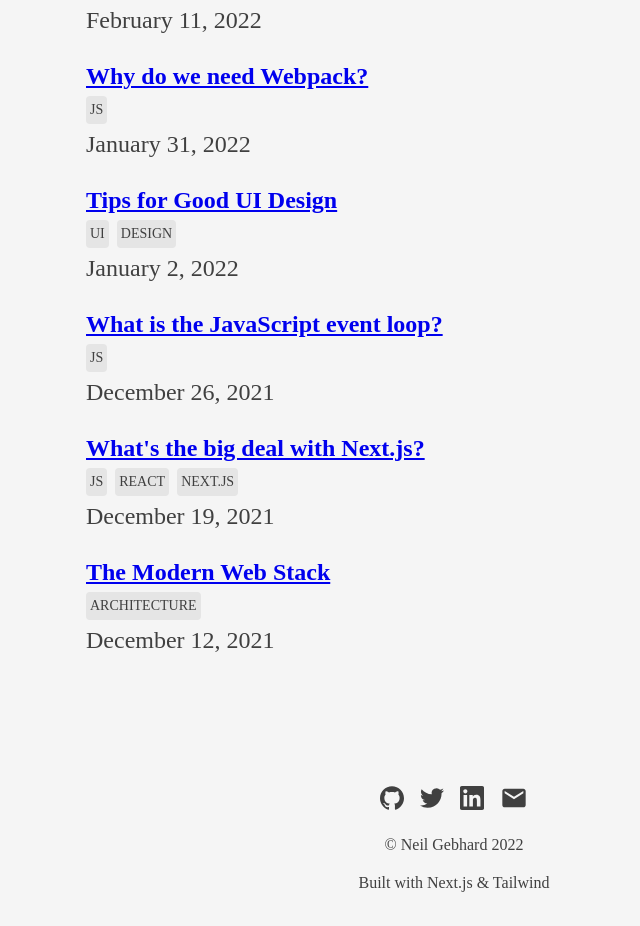
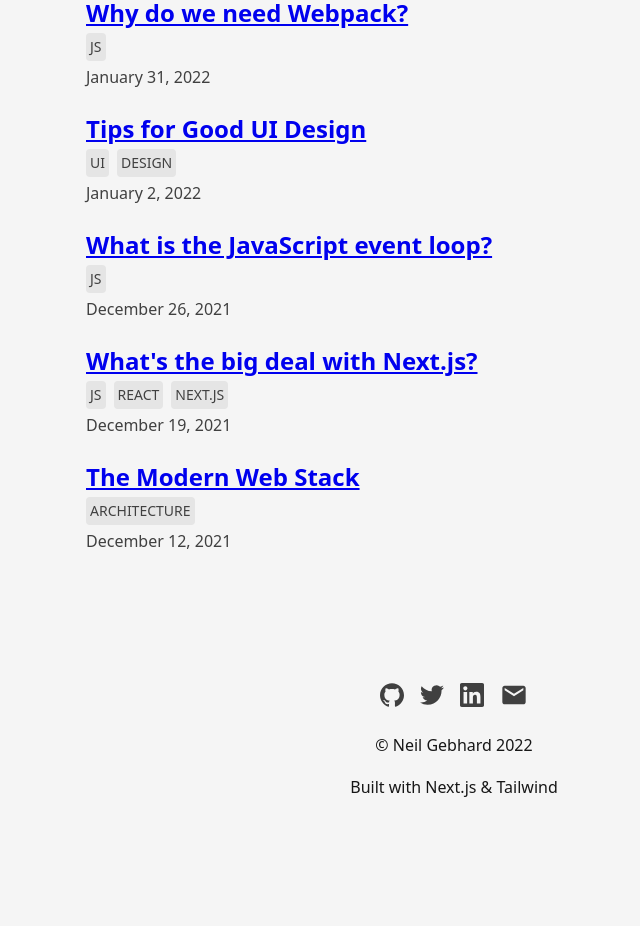
Before and after one commit to neilgebhard/neilgebhard.com, a Next.js app: page / in a window 1280 px wide. Shown: the part 1428-2354 px from the top of the page, without its empty margins (186-826 px from the left). After the commit the page ends 2314 px from the top, so only its background shows below. Built offline with nearby package versions, Linux system fonts and the light colour scheme.

Commit message:
💄 Change font-family

```diff
--- a/components/BlogList.tsx
+++ b/components/BlogList.tsx
@@ -55,7 +55,7 @@ const BlogList = ({ posts }) => {
                 ))}
               </ul>
             )}
-            <p className="mute mt-0 mb-2">
+            <p className="mute mt-0 mb-2 text-base">
               <Date dateString={date} />
             </p>
           </li>
--- a/components/Footer.tsx
+++ b/components/Footer.tsx
@@ -3,7 +3,7 @@ import { MdEmail } from 'react-icons/md'
 
 export default function Footer() {
   return (
-    <footer className="flex flex-col items-center justify-center py-20 space-y-5 mute">
+    <footer className="flex flex-col items-center justify-center py-20 space-y-5">
       <ul className="p-0 m-0 list-none flex items-center justify-center gap-x-4">
         <li>
           <a
--- a/styles/global.css
+++ b/styles/global.css
@@ -5,6 +5,10 @@
 @tailwind base;
 
 @layer base {
+  html {
+    @apply font-sans;
+  }
+
   /* body {
     @apply m-0 font-sans text-gray-900;
   }
```
